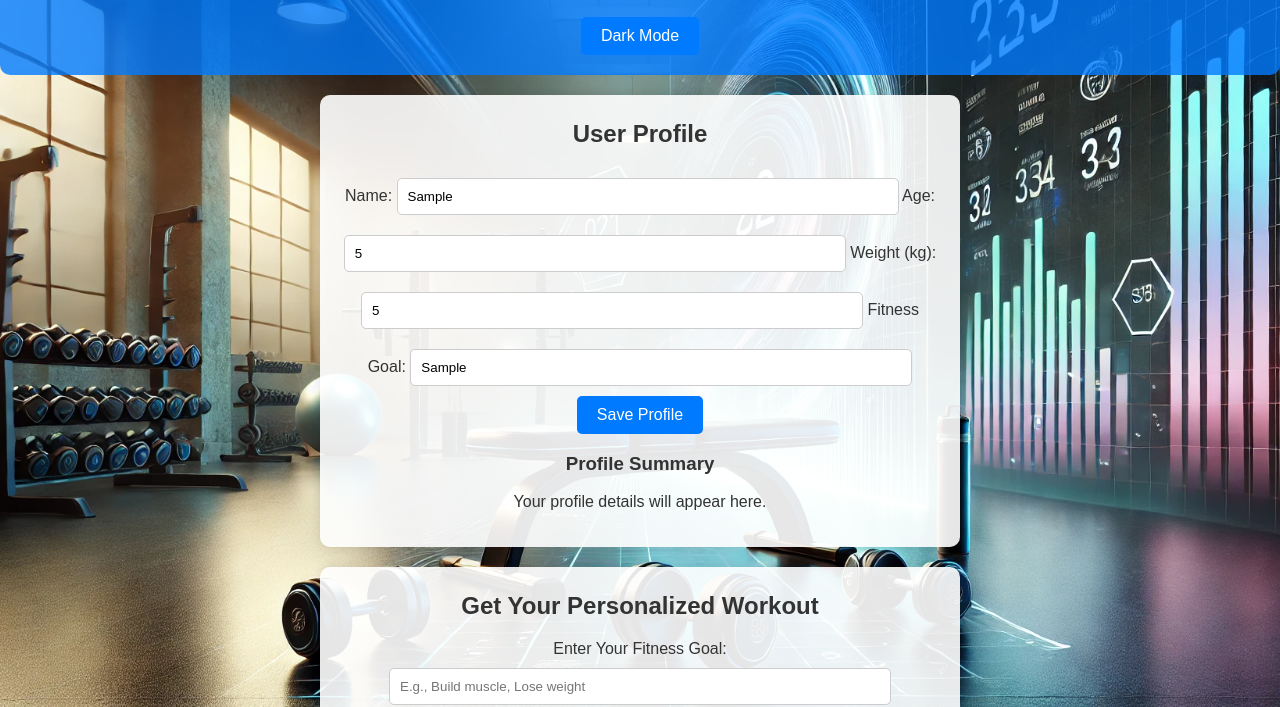
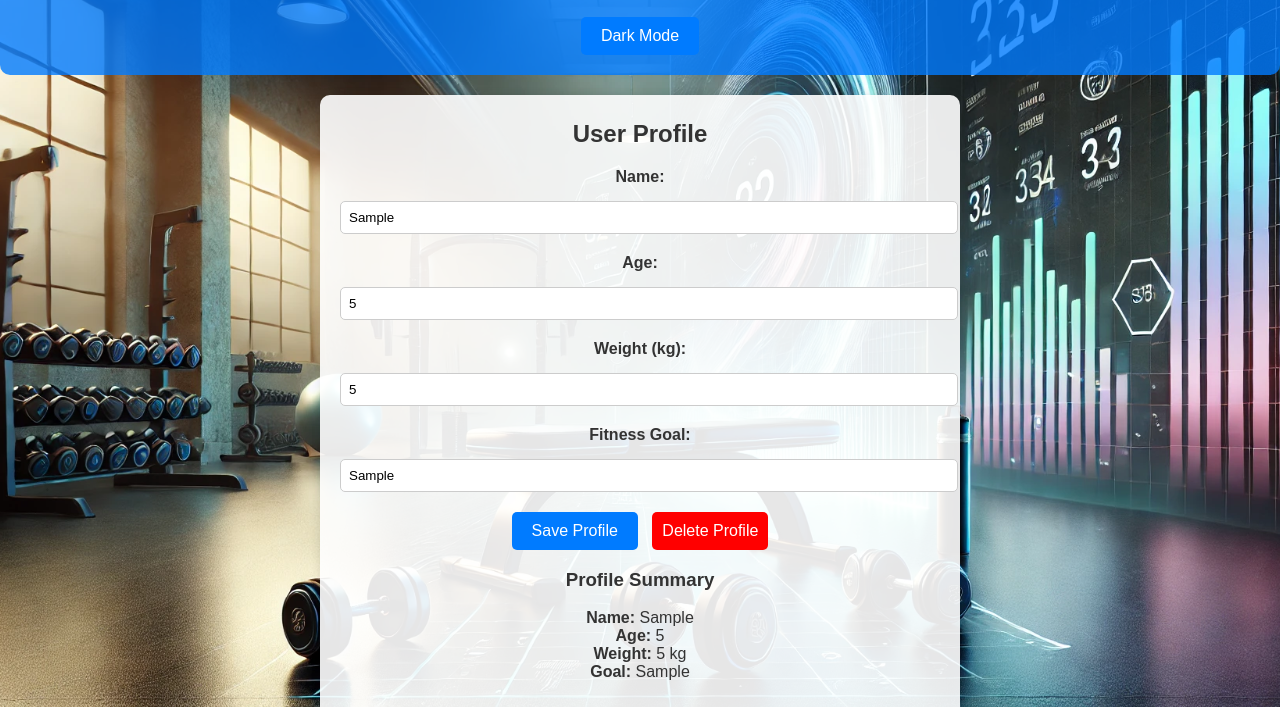
Before and after one commit to vickitah/-FITNESS-COACH-, a plain HTML site: page index.html in a window 1280 px wide. Both pictures are taken after typing "Sample", "5", "5", "Sample" into the empty fields and a click on the button "Save Profile". Shown: the part 93-800 px from the top of the page. Drawn offline with Linux system fonts and the light colour scheme.

Commit message:
save completed changes

```diff
--- a/index.html
+++ b/index.html
@@ -17,19 +17,29 @@
     <main>
         <section id="userProfile">
             <h2>User Profile</h2>
-            <label>Name:</label>
-            <input type="text" id="userName" placeholder="Enter your name" />
 
-            <label>Age:</label>
-            <input type="number" id="userAge" placeholder="Enter your age" />
+            <div class="input-group">
+                <label for="userName">Name:</label>
+                <input type="text" id="userName" placeholder="Enter your name" />
+            </div>
 
-            <label>Weight (kg):</label>
-            <input type="number" id="userWeight" placeholder="Enter your weight" />
+            <div class="input-group">
+                <label for="userAge">Age:</label>
+                <input type="number" id="userAge" placeholder="Enter your age" />
+            </div>
 
-            <label>Fitness Goal:</label>
-            <input type="text" id="userGoal" placeholder="Enter your goal" />
+            <div class="input-group">
+                <label for="userWeight">Weight (kg):</label>
+                <input type="number" id="userWeight" placeholder="Enter your weight" />
+            </div>
+
+            <div class="input-group">
+                <label for="userGoal">Fitness Goal:</label>
+                <input type="text" id="userGoal" placeholder="Enter your goal" />
+            </div>
 
             <button id="saveProfile">Save Profile</button>
+            <button id="deleteProfile" class="delete-btn">Delete Profile</button>
 
             <h3>Profile Summary</h3>
             <p id="profileSummary">Your profile details will appear here.</p>
--- a/script.js
+++ b/script.js
@@ -20,6 +20,45 @@ document.addEventListener("DOMContentLoaded", () => {
         }
     });
 });
+document.getElementById("saveProfile").addEventListener("click", () => {
+    const name = document.getElementById("userName").value;
+    const age = document.getElementById("userAge").value;
+    const weight = document.getElementById("userWeight").value;
+    const goal = document.getElementById("userGoal").value;
+
+    if (name && age && weight && goal) {
+        document.getElementById("profileSummary").innerHTML = `
+            <strong>Name:</strong> ${name} <br>
+            <strong>Age:</strong> ${age} <br>
+            <strong>Weight:</strong> ${weight} kg <br>
+            <strong>Goal:</strong> ${goal}
+        `;
+
+        // Optional: Save to localStorage for persistence
+        localStorage.setItem("userProfile", JSON.stringify({ name, age, weight, goal }));
+    } else {
+        alert("Please fill in all fields.");
+    }
+});
+
+// Load saved profile when the page loads
+window.addEventListener("load", () => {
+    const savedProfile = JSON.parse(localStorage.getItem("userProfile"));
+    if (savedProfile) {
+        document.getElementById("userName").value = savedProfile.name;
+        document.getElementById("userAge").value = savedProfile.age;
+        document.getElementById("userWeight").value = savedProfile.weight;
+        document.getElementById("userGoal").value = savedProfile.goal;
+
+        document.getElementById("profileSummary").innerHTML = `
+            <strong>Name:</strong> ${savedProfile.name} <br>
+            <strong>Age:</strong> ${savedProfile.age} <br>
+            <strong>Weight:</strong> ${savedProfile.weight} kg <br>
+            <strong>Goal:</strong> ${savedProfile.goal}
+        `;
+    }
+});
+
 document.addEventListener("DOMContentLoaded", () => {
     const workoutButton = document.getElementById("getWorkout");
     const workoutPlanDisplay = document.getElementById("workoutPlan");
--- a/style.css
+++ b/style.css
@@ -154,6 +154,38 @@ section {
     border-radius: 5px;
 }
 
+.input-group {
+    display: flex;
+    flex-direction: column;
+    margin-bottom: 10px;
+}
+
+.input-group label {
+    font-weight: bold;
+    margin-bottom: 5px;
+}
+
+.input-group input {
+    width: 100%;
+    padding: 8px;
+    border: 1px solid #ccc;
+    border-radius: 5px;
+}
+
+.delete-btn {
+    background: red;
+    color: white;
+    border: none;
+    padding: 10px;
+    font-size: 1em;
+    cursor: pointer;
+    border-radius: 5px;
+    margin-left: 10px;
+}
+
+.delete-btn:hover {
+    background: darkred;
+}
 /* Dark Mode */
 .dark-mode {
     background-image: url('darkmode.webp');
@@ -228,3 +260,6 @@ section {
 .deleteWorkout:hover {
     background: darkred;
 }
+.dark-mode .input-group label {
+    color: silver; /* Make labels visible */
+}
```
